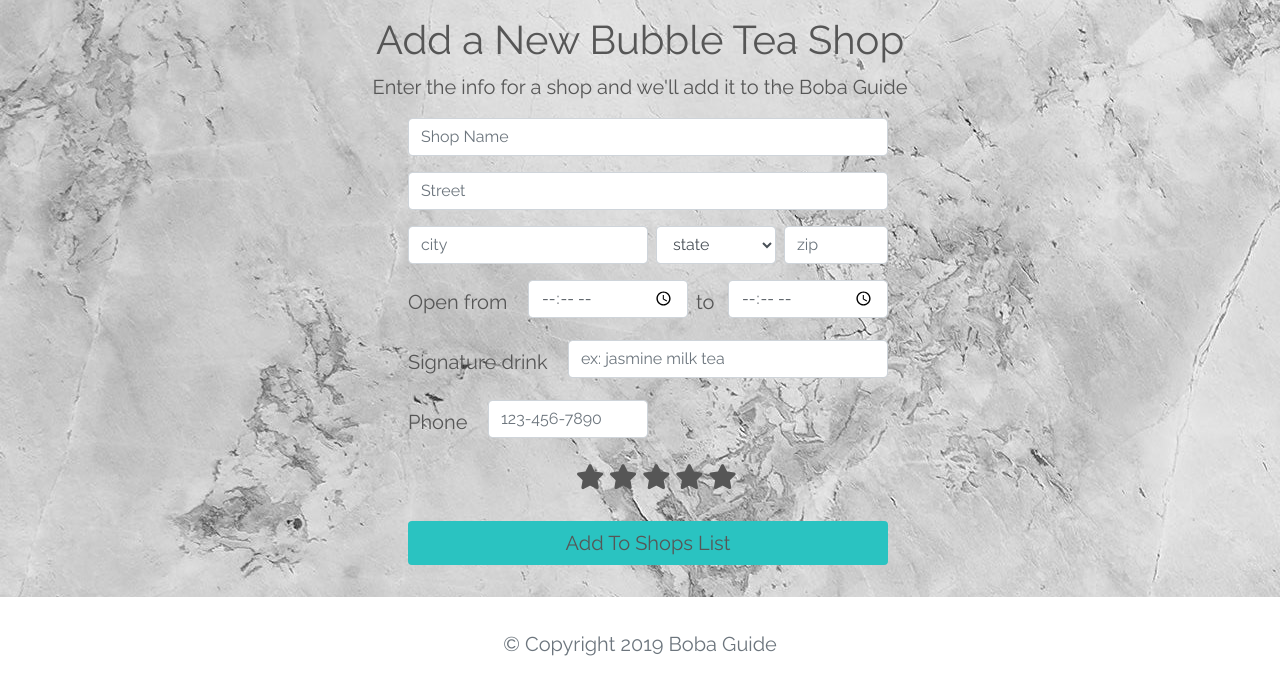
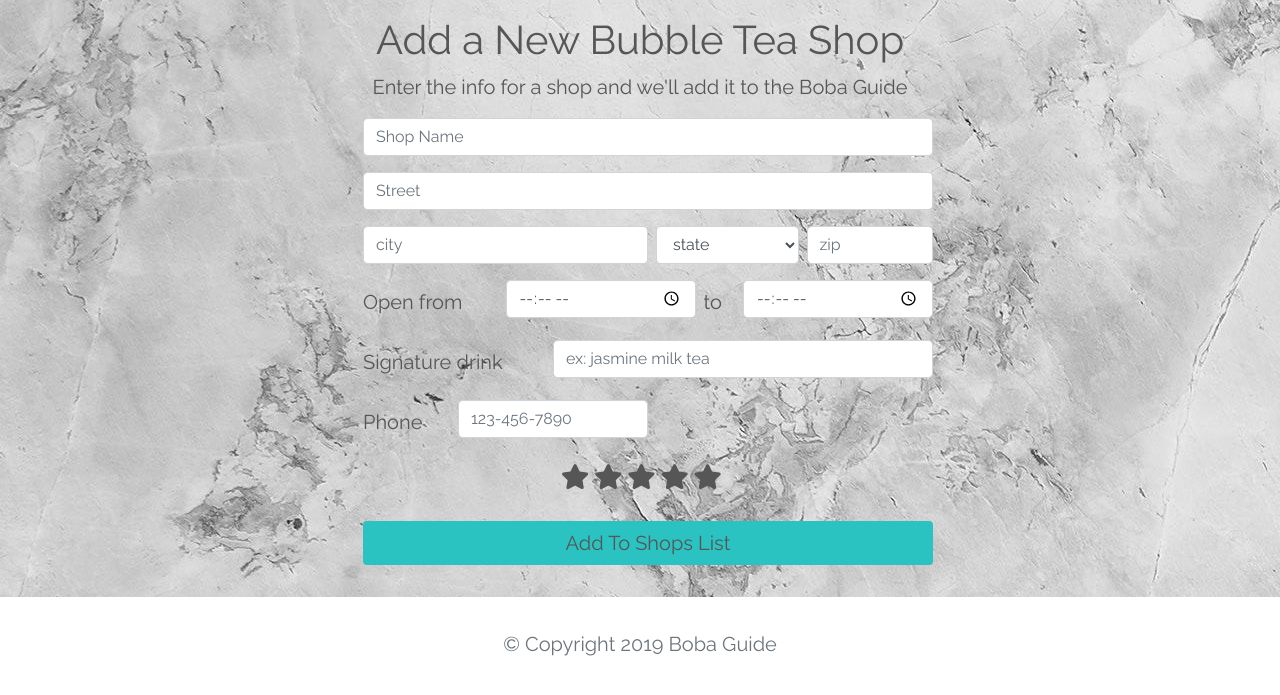
Before and after one commit to rooneyshuman/Internet-Cloud-Systems, a Flask app: page /form/ in a window 1280 px wide. Shown: the part 61-756 px from the top of the page. Run offline with Flask 2, Linux system fonts and the light colour scheme; parts of the project's set-up code (start-up, migrations or seed data) failed here and were passed over; some libraries are stand-ins or nearby versions.

```diff
--- a/hw2/templates/form.html
+++ b/hw2/templates/form.html
@@ -8,7 +8,7 @@
       <p class="lead">Enter the info for a shop and we'll add it to the Boba Guide</p>
     </div>
     <div class="container ml-2 d-flex justify-content-center align-items-center">
-      <form action="{{ url_for('form') }}" class="col-5 px-0" method=post>
+      <form action="{{ url_for('form') }}" class="col-6 px-0" method=post>
 
         <div class="form-group row">
           <div class="px-0 col">
```
